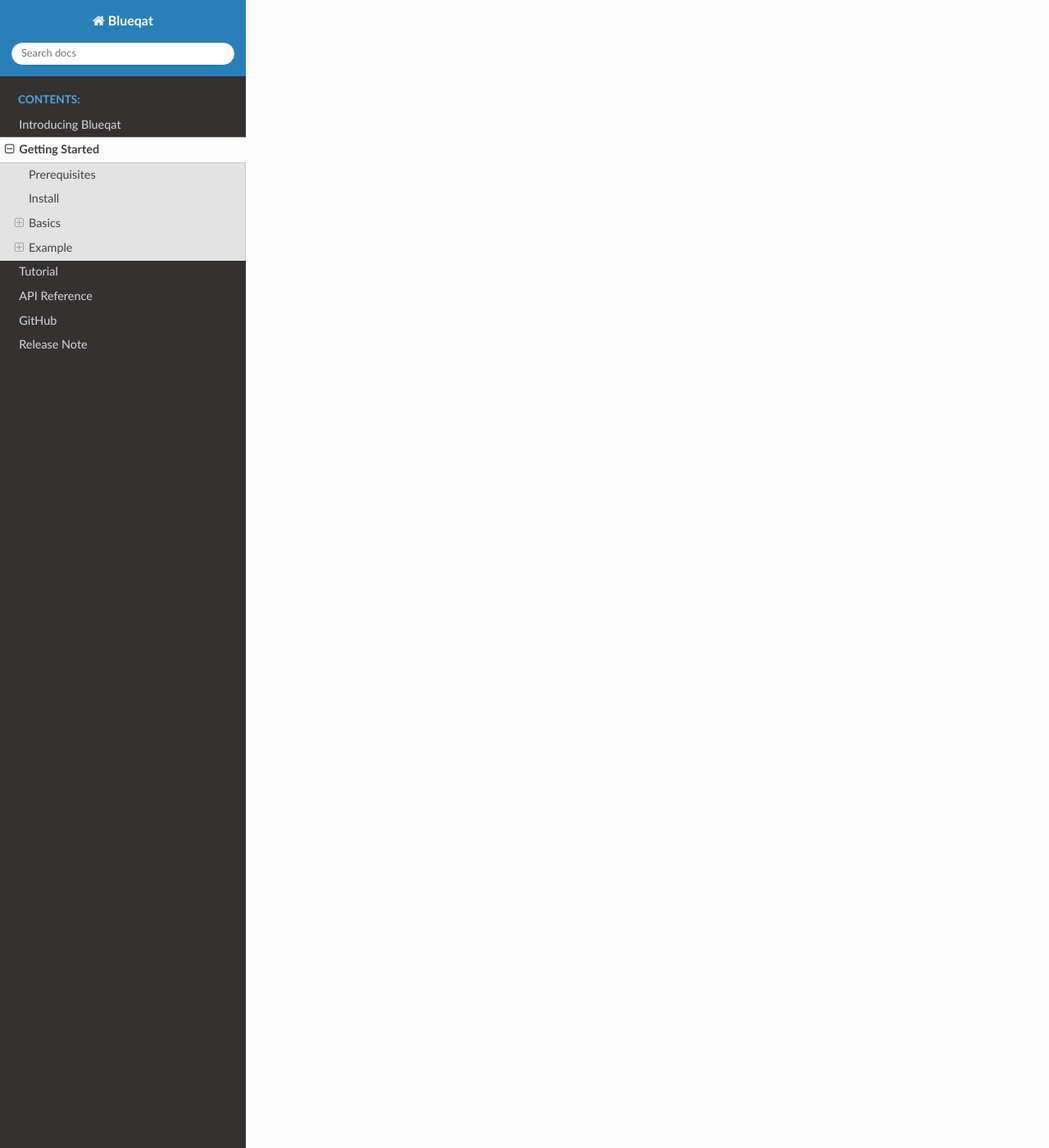
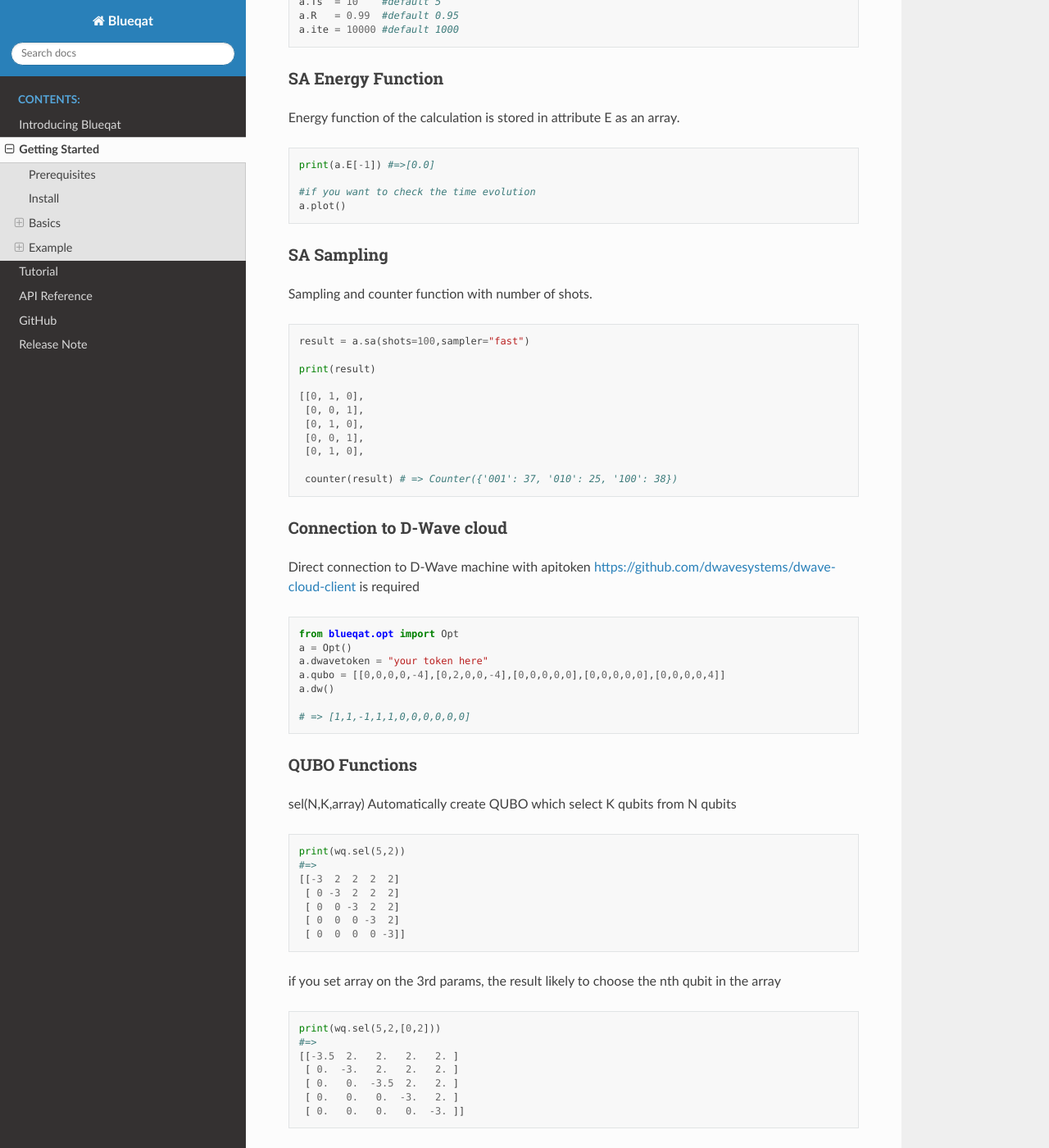
Before and after one commit to Qaqarot/qaqarot, a Sphinx documentation site: the page built from doc/source/getting_started.rst, in a window 1280 px wide and 1400 px high, scrolled down 3885 px. Shown: the whole window at 82% size. Built offline with Sphinx 7.4.7 and the Read the Docs theme 2.0.0, drawn with Linux system fonts in a browser that asks for light colours; some of the changed text lies outside the part shown.

Commit message:
update tutorials

```diff
--- a/README.rst
+++ b/README.rst
@@ -196,8 +196,8 @@ Optimization
 
 .. code-block:: python
 
-    from blueqat.opt import Opt
-    c = Opt().add([[1,1],[1,1]]).add("(q0+q1)^2")
+    import blueqat.opt as wq
+    c = wq.opt().add([[1,1],[1,1]]).add("(q0+q1)^2")
 
     #qaoa
     print(c.qaoa().most_common(5))
--- a/doc/source/getting_started.rst
+++ b/doc/source/getting_started.rst
@@ -182,3 +182,163 @@ Maxcut QAOA
      {0}---{3}
      | x |
      {1}---{2}""".format(*result.most_common()[0][0]))
+
+Optimization
+-------------------------
+
+.. code-block:: python
+
+    from blueqat.opt import Opt
+    c = Opt().add([[1,1],[1,1]]).add("(q0+q1)^2")
+
+    #qaoa
+    print(c.qaoa().most_common(5))
+    #=>(((0, 0), 0.7639901896866), ((1, 0), 0.10321404014639714), ((0, 1), 0.10321404014639707), ((1, 1), 0.029581730020605202))
+
+    #annealing
+    print(c.run())
+    [0, 0]
+
+
+SA Annealing
+-----------------
+
+.. code-block:: python
+
+    import blueqat.opt as wq
+    a = wq.opt()
+    a.qubo = wq.sel(3,1) #creating QUBO matrix
+    result = a.sa(shots=100,sampler="fast")
+    wq.counter(result)
+
+    Counter({'010': 29, '100': 34, '001': 37})
+
+SA Parameters
+-----------------
+
+Some parameters for simualtion is adjustable
+
+.. code-block:: python
+
+    #for sa
+    a.Ts  = 10    #default 5
+    a.R   = 0.99  #default 0.95
+    a.ite = 10000 #default 1000
+
+SA Energy Function
+------------------
+
+Energy function of the calculation is stored in attribute E as an array.
+
+.. code-block:: python
+
+    print(a.E[-1]) #=>[0.0]
+
+    #if you want to check the time evolution
+    a.plot()
+
+SA Sampling
+-----------------
+
+Sampling and counter function with number of shots.
+
+.. code-block:: python
+
+    result = a.sa(shots=100,sampler="fast")
+
+    print(result)
+
+    [[0, 1, 0],
+     [0, 0, 1],
+     [0, 1, 0],
+     [0, 0, 1],
+     [0, 1, 0],
+
+     counter(result) # => Counter({'001': 37, '010': 25, '100': 38})
+
+Connection to D-Wave cloud
+-----------------------------
+
+Direct connection to D-Wave machine with apitoken
+https://github.com/dwavesystems/dwave-cloud-client is required
+
+.. code-block:: python
+
+    from blueqat.opt import Opt
+    a = Opt()
+    a.dwavetoken = "your token here"
+    a.qubo = [[0,0,0,0,-4],[0,2,0,0,-4],[0,0,0,0,0],[0,0,0,0,0],[0,0,0,0,4]]
+    a.dw()
+
+    # => [1,1,-1,1,1,0,0,0,0,0,0]
+
+QUBO Functions
+-----------------
+
+sel(N,K,array)
+Automatically create QUBO which select K qubits from N qubits
+
+.. code-block:: python
+
+    print(wq.sel(5,2))
+    #=>
+    [[-3  2  2  2  2]
+     [ 0 -3  2  2  2]
+     [ 0  0 -3  2  2]
+     [ 0  0  0 -3  2]
+     [ 0  0  0  0 -3]]
+
+if you set array on the 3rd params, the result likely to choose the nth qubit in the array
+
+.. code-block:: python
+
+    print(wq.sel(5,2,[0,2]))
+    #=>
+    [[-3.5  2.   2.   2.   2. ]
+     [ 0.  -3.   2.   2.   2. ]
+     [ 0.   0.  -3.5  2.   2. ]
+     [ 0.   0.   0.  -3.   2. ]
+     [ 0.   0.   0.   0.  -3. ]]
+
+net(arr,N)
+Automatically create QUBO which has value 1 for all connectivity defined by array of edges and graph size N
+
+.. code-block:: python
+
+    print(wq.net([[0,1],[1,2]],4))
+    #=>
+    [[0. 1. 0. 0.]
+     [0. 0. 1. 0.]
+     [0. 0. 0. 0.]
+     [0. 0. 0. 0.]]
+
+this create 4*4 QUBO and put value 1 on connection between 0th and 1st qubit, 1st and 2nd qubit
+
+zeros(N) Create QUBO with all element value as 0
+
+.. code-block:: python
+
+    print(wq.zeros(3))
+    #=>
+    [[0. 0. 0.]
+     [0. 0. 0.]
+     [0. 0. 0.]]
+
+diag(list) Create QUBO with diag from list
+
+.. code-block:: python
+
+    print(wq.diag([1,2,1]))
+    #=>
+    [[1 0 0]
+     [0 2 0]
+     [0 0 1]]
+
+rands(N) Create QUBO with random number
+
+.. code-block:: python
+
+    print(wq.rands(2))
+    #=>
+    [[0.89903411 0.68839641]
+     [0.         0.28554602]]
--- a/doc/source/tutorial.rst
+++ b/doc/source/tutorial.rst
@@ -9,4 +9,4 @@ https://github.com/Blueqat/Blueqat-tutorials
 
 Japanese
 
-https://github.com/mdrft/Blueqat_tutorials_ja
+https://github.com/Blueqat/Blueqat-tutorials/tree/master/tutorial-ja
```
Also changed, not shown: 1 other file.
